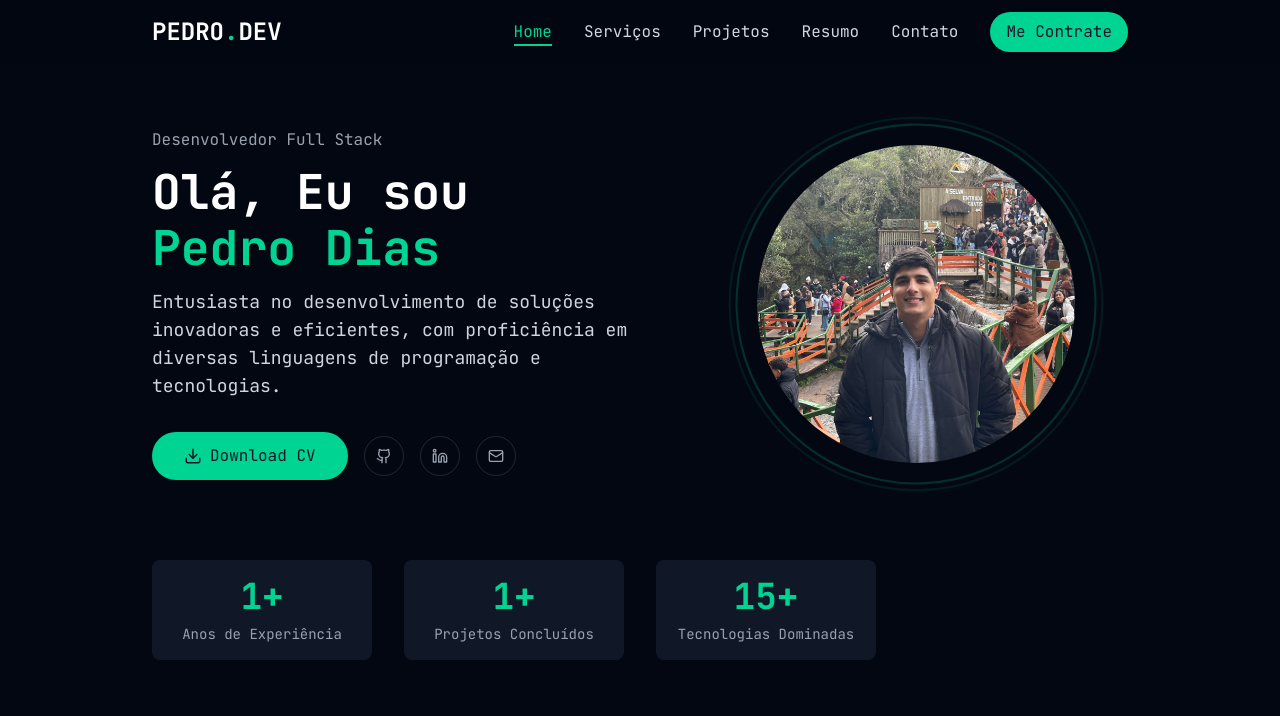
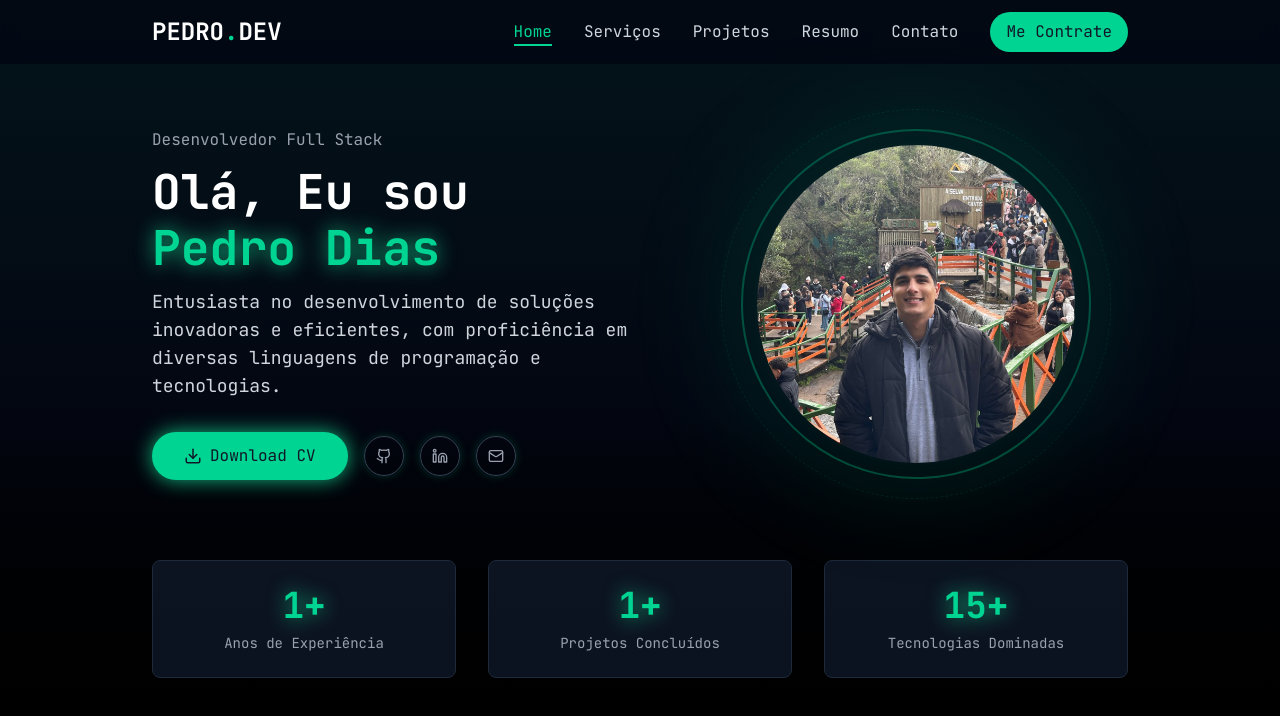
Before and after one commit to PedroDias010/portifolio, a Next.js app: page / in a window 1280 px wide. Shown: the top 716 px of the page. Built offline with nearby package versions, Linux system fonts and the light colour scheme.

Commit message:
✨ feat: update myportfolio project

```diff
--- a/src/app/components/Hero.tsx
+++ b/src/app/components/Hero.tsx
@@ -19,9 +19,19 @@ const stats: Stat[] = [
 
 export default function Hero() {
   return (
-    <section className="min-h-screen bg-gray-950 text-white pt-20">
-      <div className="max-w-5xl mx-auto px-4 sm:px-6 py-8 sm:py-12">
+    <section className="relative min-h-screen bg-gray-950 text-white overflow-hidden pt-20">
+      {/* Fundo tecnológico com gradiente + linhas */}
+      <div className="absolute inset-0 bg-gradient-to-b from-emerald-900/20 via-gray-950 to-black" />
+      <div className="absolute inset-0 opacity-10"
+        style={{
+          backgroundSize: "cover",
+          backgroundPosition: "center",
+        }}
+      />
+
+      <div className="relative max-w-5xl mx-auto px-4 sm:px-6 py-8 sm:py-12">
         <div className="flex flex-col-reverse lg:flex-row items-center justify-between gap-8 lg:gap-16">
+          {/* Texto */}
           <motion.div
             initial={{ opacity: 0, y: 20 }}
             animate={{ opacity: 1, y: 0 }}
@@ -33,10 +43,13 @@ export default function Hero() {
             </span>
             <h1 className="text-3xl sm:text-4xl md:text-5xl font-bold mb-3 sm:mb-4 text-center lg:text-left">
               Olá, Eu sou
-              <span className="block text-emerald-400 mt-1 sm:mt-2">Pedro Dias</span>
+              <span className="block text-emerald-400 mt-1 sm:mt-2 drop-shadow-[0_0_10px_#10B981]">
+                Pedro Dias
+              </span>
             </h1>
             <p className="text-gray-300 mb-6 sm:mb-8 text-center lg:text-left text-sm sm:text-base md:text-lg">
-              Entusiasta no desenvolvimento de soluções inovadoras e eficientes, com proficiência em diversas linguagens de programação e tecnologias.
+              Entusiasta no desenvolvimento de soluções inovadoras e eficientes,
+              com proficiência em diversas linguagens de programação e tecnologias.
             </p>
 
             <div className="flex flex-col items-center gap-4 lg:flex-row">
@@ -45,12 +58,13 @@ export default function Hero() {
                 download
                 whileHover={{ scale: 1.05 }}
                 whileTap={{ scale: 0.95 }}
-                className="w-full sm:w-auto bg-emerald-400 text-gray-900 py-2 sm:py-3 px-6 sm:px-8 rounded-full flex items-center justify-center gap-2 hover:bg-emerald-300 transition-colors text-sm sm:text-base"
+                className="w-full sm:w-auto bg-emerald-400 text-gray-900 py-2 sm:py-3 px-6 sm:px-8 rounded-full flex items-center justify-center gap-2 hover:bg-emerald-300 transition-colors text-sm sm:text-base shadow-[0_0_20px_#10B981]"
               >
                 <Download size={18} />
                 Download CV
               </motion.a>
 
+              {/* Social links */}
               <div className="flex items-center gap-3 sm:gap-4">
                 {socialLinks.map((social, index) => (
                   <motion.a
@@ -58,7 +72,7 @@ export default function Hero() {
                     href={social.href}
                     target="_blank"
                     rel="noopener noreferrer"
-                    className="w-8 h-8 sm:w-10 sm:h-10 border border-gray-800 rounded-full flex items-center justify-center text-gray-400 hover:text-emerald-400 hover:border-emerald-400 transition-colors"
+                    className="w-8 h-8 sm:w-10 sm:h-10 border border-gray-700 rounded-full flex items-center justify-center text-gray-400 hover:text-emerald-400 hover:border-emerald-400 shadow-[0_0_10px_#10B98140] transition-colors"
                     whileHover={{ scale: 1.1 }}
                     whileTap={{ scale: 0.9 }}
                     aria-label={social.label}
@@ -70,6 +84,7 @@ export default function Hero() {
             </div>
           </motion.div>
 
+          {/* Foto com neon */}
           <motion.div
             initial={{ opacity: 0, scale: 0.5 }}
             animate={{ opacity: 1, scale: 1 }}
@@ -77,49 +92,58 @@ export default function Hero() {
             className="relative flex-1 mb-8 lg:mb-0"
           >
             <div className="w-[250px] h-[250px] sm:w-[300px] sm:h-[300px] md:w-[350px] md:h-[350px] relative mx-auto">
+              {/* Círculos animados */}
               <motion.div
-                animate={{ rotate: 360, scale: [1, 1.05, 1] }}
-                transition={{ duration: 8, repeat: Infinity, ease: "linear" }}
-                className="absolute inset-0 rounded-full border-2 border-emerald-400/20"
+                animate={{ rotate: 360 }}
+                transition={{ duration: 10, repeat: Infinity, ease: "linear" }}
+                className="absolute inset-0 rounded-full border-2 border-emerald-400/30"
               />
-
               <motion.div
                 animate={{ scale: [1, 1.05, 1] }}
                 transition={{ duration: 3, repeat: Infinity, ease: "easeInOut" }}
-                className="absolute inset-[-8px] sm:inset-[-10px] rounded-full border-2 border-emerald-400/10"
+                className="absolute inset-[-10px] rounded-full border-2 border-emerald-400/20 blur-md"
+              />
+              <motion.div
+                animate={{ rotate: -360 }}
+                transition={{ duration: 12, repeat: Infinity, ease: "linear" }}
+                className="absolute inset-[-20px] rounded-full border border-dashed border-emerald-400/10"
               />
 
-              <motion.div
-                animate={{ scale: [1, 1.02, 1], rotate: -360 }}
-                transition={{ duration: 10, repeat: Infinity, ease: "linear" }}
-                className="absolute inset-[-16px] sm:inset-[-20px] rounded-full border-dashed border-emerald-400/5"
-              />
+              {/* Glow atrás da foto */}
+              <div className="absolute inset-0 rounded-full bg-emerald-400/20 blur-3xl animate-pulse" />
 
+              {/* Foto */}
               <Image
                 src="/Pedro DEv.jpg"
                 alt="Pedro Dias"
                 fill
-                className="object-cover rounded-full p-3 sm:p-4"
+                className="object-cover rounded-full p-3 sm:p-4 relative z-10"
                 priority
               />
             </div>
           </motion.div>
         </div>
 
+        {/* Stats */}
         <motion.div
           initial={{ opacity: 0, y: 20 }}
           animate={{ opacity: 1, y: 0 }}
           transition={{ delay: 0.5 }}
-          className="grid grid-cols-1 xs:grid-cols-2 md:grid-cols-3 lg:grid-cols-4 gap-6 sm:gap-8 mt-12 sm:mt-16 md:mt-20"
+          className="grid grid-cols-1 xs:grid-cols-2 md:grid-cols-3 gap-6 sm:gap-8 mt-12 sm:mt-16 md:mt-20"
         >
           {stats.map((stat, index) => (
-            <div key={index} className="flex flex-col xs:flex-row items-center justify-center gap-2 xs:gap-4 p-4 bg-gray-900 rounded-lg">
-              <h2 className="text-3xl sm:text-4xl font-bold text-emerald-400">
-                <CountUp value={Number(stat.number)} />
-                +
+            <motion.div
+              key={index}
+              whileHover={{ scale: 1.05 }}
+              className="flex flex-col xs:flex-row items-center justify-center gap-2 xs:gap-4 p-6 bg-gray-900/80 rounded-lg border border-gray-800 hover:border-emerald-400/50 hover:shadow-[0_0_20px_#10B98150] transition"
+            >
+              <h2 className="text-3xl sm:text-4xl font-bold text-emerald-400 drop-shadow-[0_0_10px_#10B981]">
+                <CountUp value={Number(stat.number)} />+
               </h2>
-              <p className="text-gray-400 text-xs sm:text-sm text-center xs:text-left">{stat.label}</p>
-            </div>
+              <p className="text-gray-400 text-xs sm:text-sm text-center xs:text-left">
+                {stat.label}
+              </p>
+            </motion.div>
           ))}
         </motion.div>
       </div>
```
